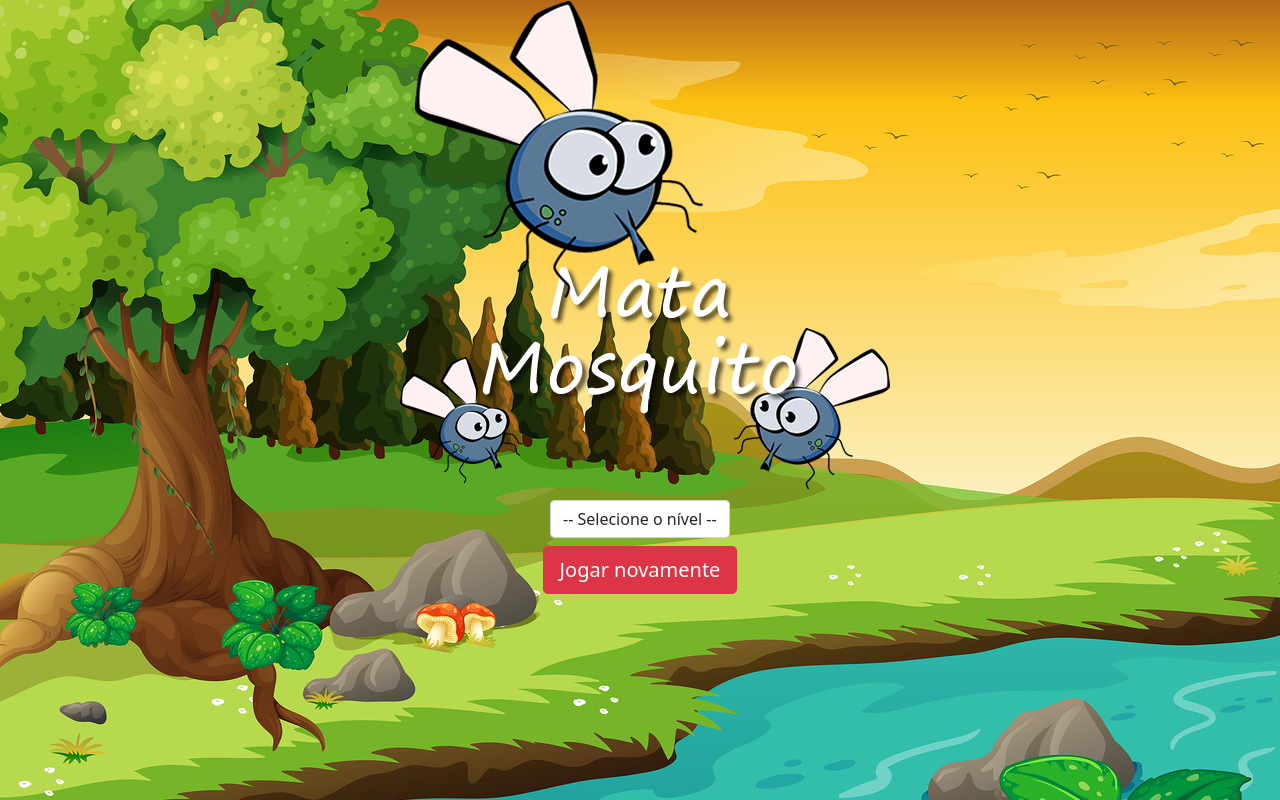
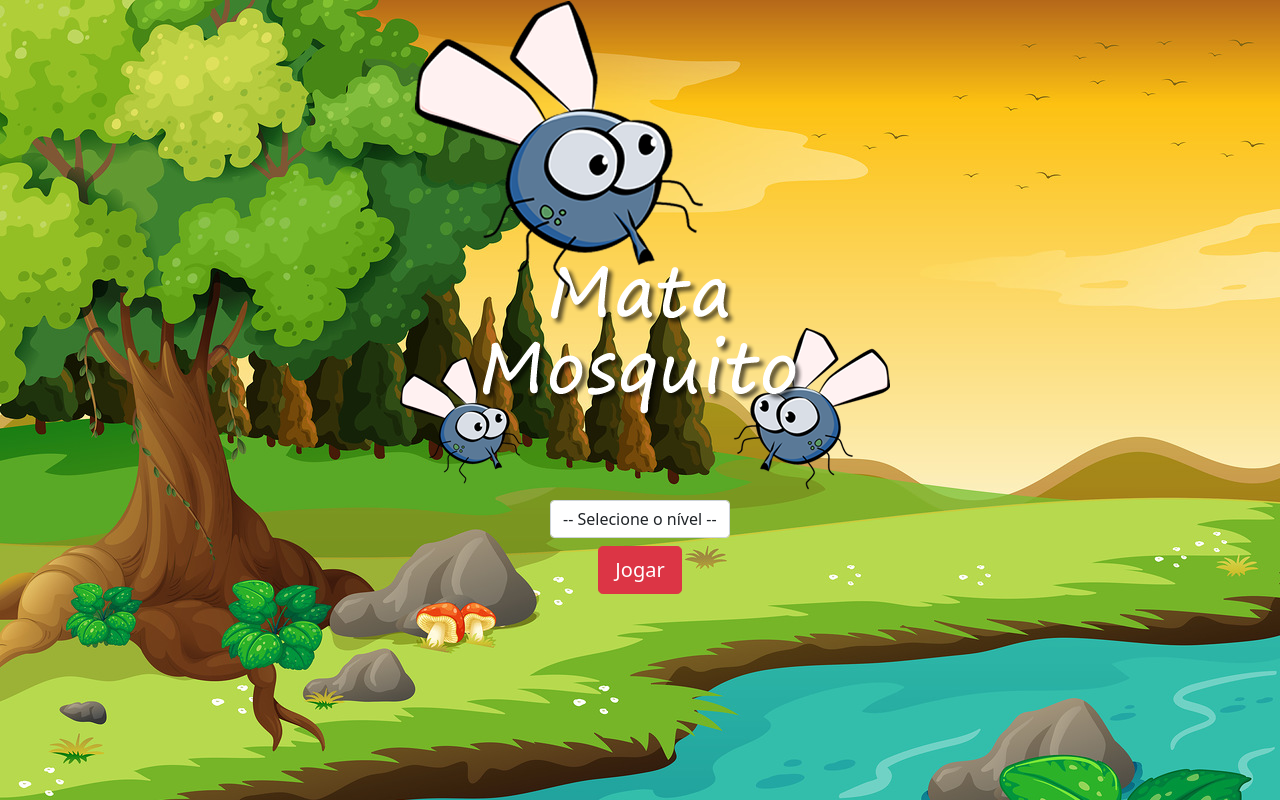
Before and after one commit to dev-celo/App_mata_mosquito, a plain HTML site: page app-principal/index.html in a window 1280 px wide. Drawn offline with nearby package versions, Linux system fonts and the light colour scheme.

Commit message:
Alteração 17-04

```diff
--- a/app-principal/index.html
+++ b/app-principal/index.html
@@ -55,7 +55,7 @@
         <div class="row">
             <div class="col">
                 <div class="d-flex justify-content-center">
-                    <button type="button" class="btn btn-danger btn-lg" onclick="iniciarJogo()">Jogar novamente</button>
+                    <button type="button" class="btn btn-danger btn-lg" onclick="iniciarJogo()">Jogar</button>
                 </div>
             </div>
         </div>
```
